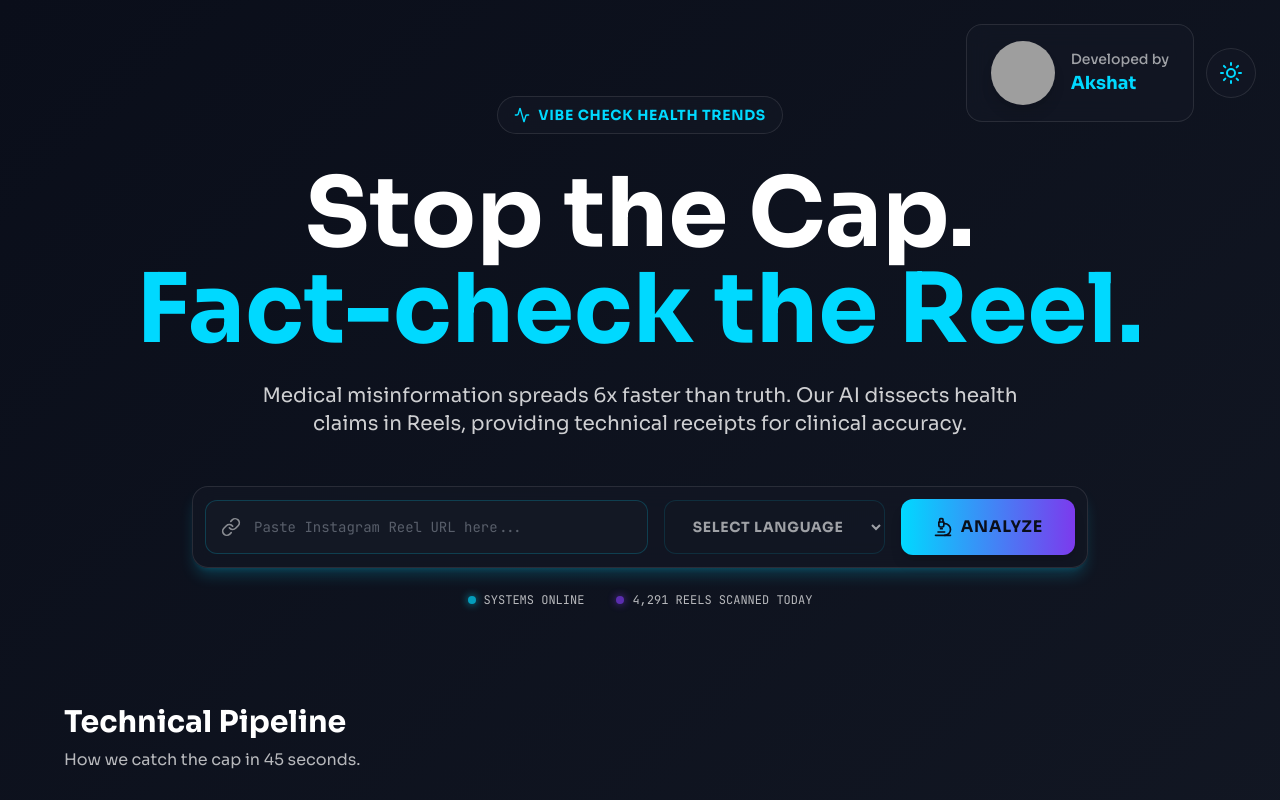
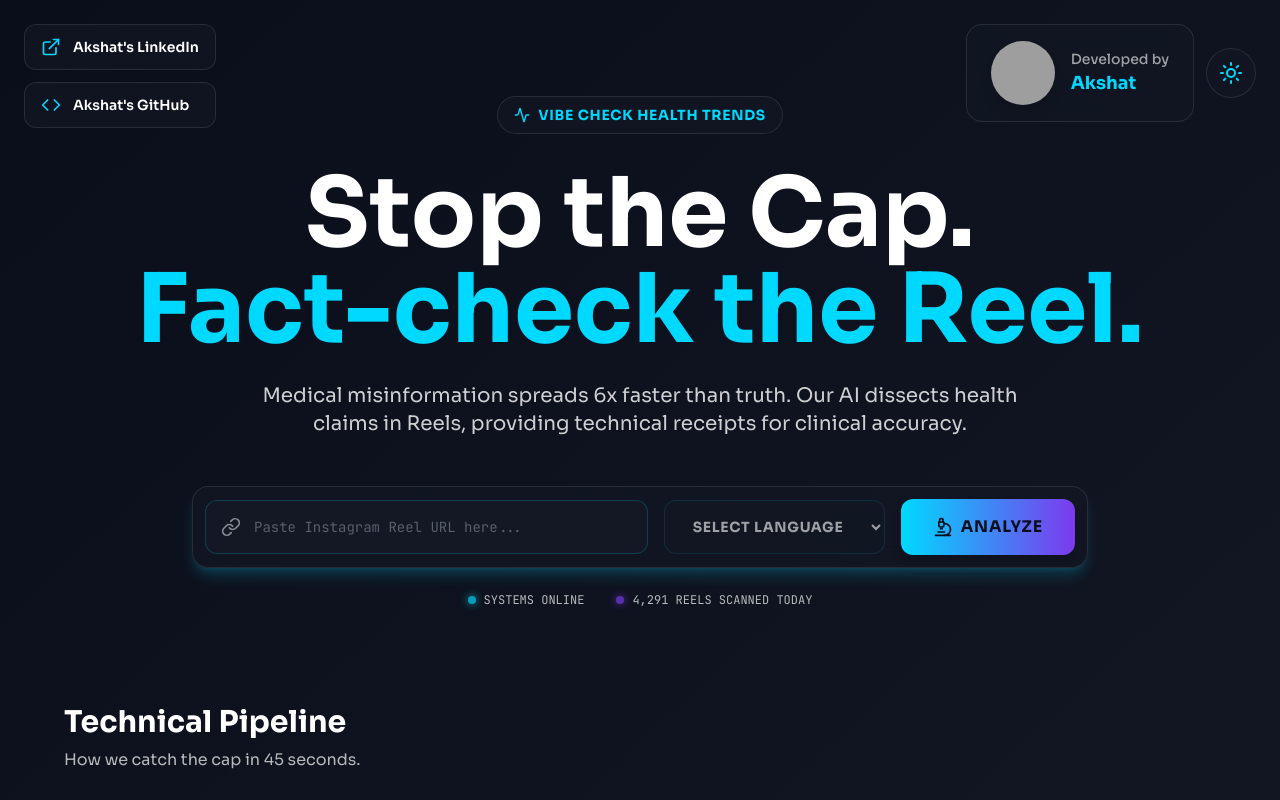
Before and after one commit to akshat657/Instagram_Reel_checker, a React app in the folder frontend/: page / in a window 1280 px wide. Shown: the top 800 px of the page. Built offline with nearby package versions, Linux system fonts and the light colour scheme; no server answers; grey boxes are pictures that could not be loaded; the HTML template or start-up script is replaced by a standard one.

Commit message:
feat: Add social links sidebar and developer credit

```diff
--- a/frontend/src/App.jsx
+++ b/frontend/src/App.jsx
@@ -5,6 +5,7 @@ import Home from './pages/Home';
 import Analyzing from './pages/Analyzing';
 import Results from './pages/Results';
 import ThemeToggle from './components/ThemeToggle';
+import LeftSidebar from './components/LeftSidebar';
 
 /**
  * Main App Component
@@ -71,6 +72,9 @@ function App() {
         : 'bg-gradient-to-br from-clinical-bg-primary to-clinical-bg-secondary text-clinical-text-primary'
       }
     `}>
+      {/* Left Sidebar: About + Social Links */}
+      <LeftSidebar theme={theme} />
+
       {/* Header: Theme Toggle + Developer Credit */}
       <div className="fixed top-6 right-6 z-50 flex items-center gap-3">
         {/* Developer Credit */}
--- /dev/null
+++ b/frontend/src/components/LeftSidebar.jsx
@@ -0,0 +1,50 @@
+import { ExternalLink, Code } from 'lucide-react';
+
+/**
+ * Left Sidebar Component
+ *
+ * Shows developer social links
+ */
+function LeftSidebar({ theme }) {
+  const isDark = theme === 'dark';
+
+  return (
+    <div className="fixed left-6 top-6 z-40 space-y-3">
+      {/* LinkedIn */}
+      <a
+        href="https://www.linkedin.com/in/akshat-khandelwal-79647a245/"
+        target="_blank"
+        rel="noopener noreferrer"
+        className={`
+          flex items-center gap-3 px-4 py-3 rounded-xl
+          ${isDark ? 'glass-dark border-cyber-accent/30 hover:border-cyber-accent' : 'glass-light border-clinical-accent/30 hover:border-clinical-accent'}
+          border transition-all hover:scale-105
+          ${isDark ? 'hover:shadow-lg hover:shadow-cyber-accent/20' : 'hover:shadow-lg hover:shadow-clinical-accent/20'}
+        `}
+        title="Connect on LinkedIn"
+      >
+        <ExternalLink className={`w-5 h-5 ${isDark ? 'text-cyber-accent' : 'text-clinical-accent'}`} />
+        <span className="font-semibold text-sm">Akshat's LinkedIn</span>
+      </a>
+
+      {/* GitHub Repo */}
+      <a
+        href="https://github.com/akshat657/Instagram_Reel_checker"
+        target="_blank"
+        rel="noopener noreferrer"
+        className={`
+          flex items-center gap-3 px-4 py-3 rounded-xl
+          ${isDark ? 'glass-dark border-cyber-accent/30 hover:border-cyber-accent' : 'glass-light border-clinical-accent/30 hover:border-clinical-accent'}
+          border transition-all hover:scale-105
+          ${isDark ? 'hover:shadow-lg hover:shadow-cyber-accent/20' : 'hover:shadow-lg hover:shadow-clinical-accent/20'}
+        `}
+        title="View Source Code"
+      >
+        <Code className={`w-5 h-5 ${isDark ? 'text-cyber-accent' : 'text-clinical-accent'}`} />
+        <span className="font-semibold text-sm">Akshat's GitHub</span>
+      </a>
+    </div>
+  );
+}
+
+export default LeftSidebar;
```
